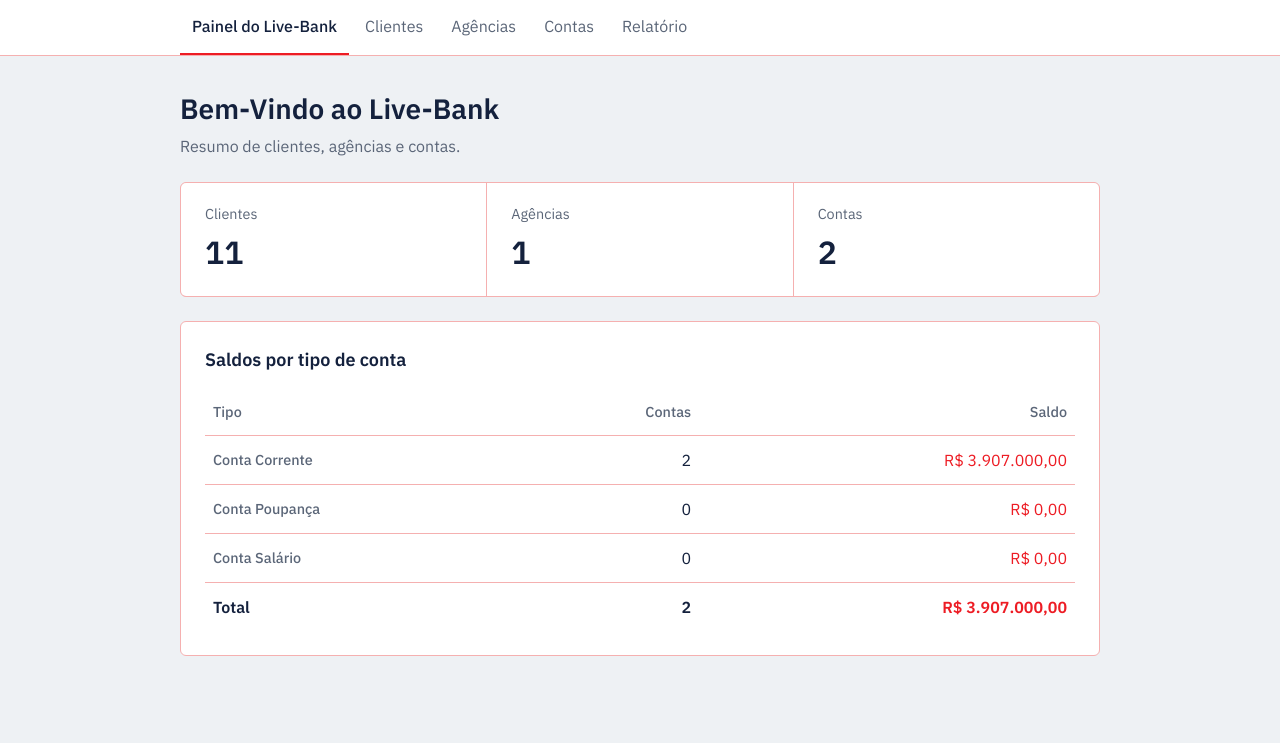
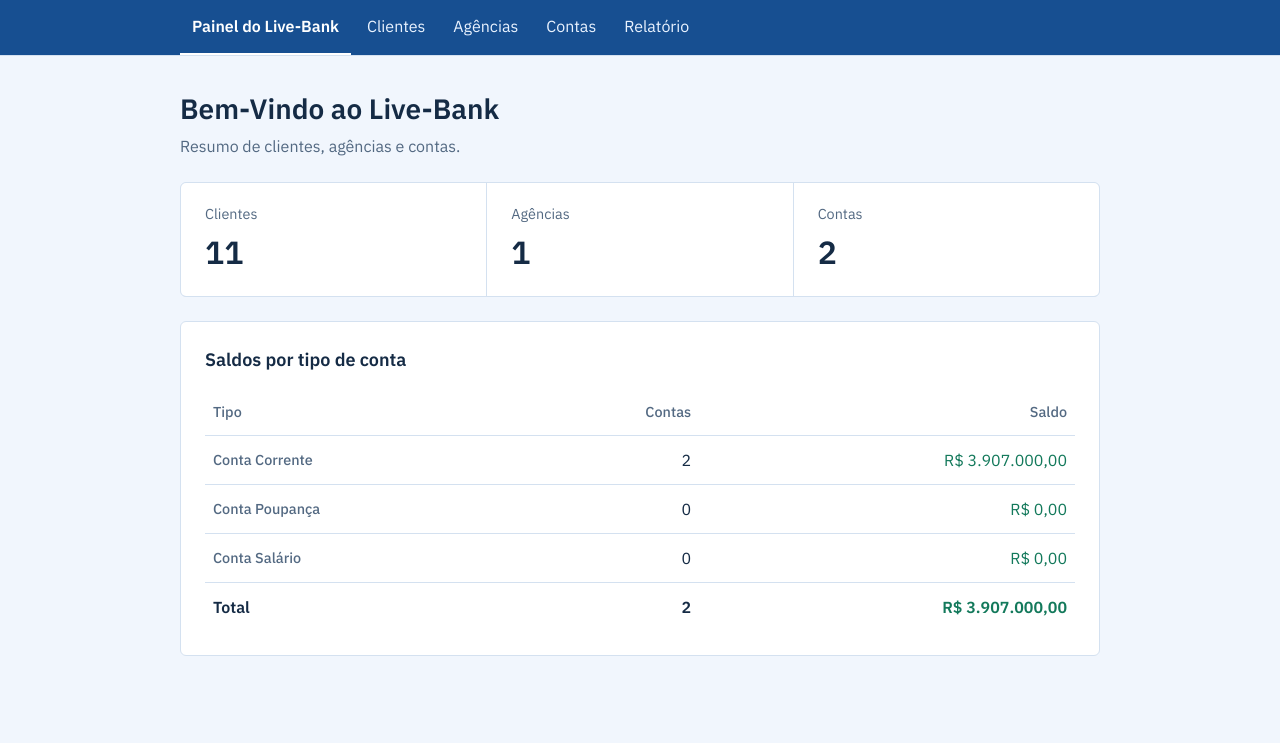
Before and after one commit to wadlenbispo-sys/Live_Bank, a Flask app: page / in a window 1280 px wide. Shown: the top 743 px of the page. Run offline with Flask 3, Linux system fonts and the light colour scheme.

Commit message:
Refactor CSS variables and styles for improved design

```diff
--- a/static/css/style.css
+++ b/static/css/style.css
@@ -1,25 +1,27 @@
 :root {
-    --bg: #eef1f4; --surface: #ffffff; --ink: #14213d; --muted: #5b6678;
-    --line: #f5b0b0; --accent: #ed1c24; --on-accent: #ffffff;
-    --positive: #ed1c24; --negative: #b3261e;
-    --ok-bg: #e3f4f1; --erro-bg: #fbe9e7;
+    --bg: #f1f6fd; --surface: #ffffff; --ink: #152b45; --muted: #536982;
+    --line: #d4e1f0; --accent: #1769c2; --on-accent: #ffffff;
+    --nav-bg: #174f91; --nav-link: #eaf3ff;
+    --positive: #13795b; --negative: #b3261e;
+    --ok-bg: #e5f4ee; --erro-bg: #fbe9e7;
 }
 @media (prefers-color-scheme: dark) {
     :root {
-        --bg: #0f1624; --surface: #172033; --ink: #e8edf5; --muted: #98a3b5;
-        --line: #2a3650; --accent: #4fd1c5; --on-accent: #0f1624;
-        --positive: #4fd1c5; --negative: #ff8a80;
-        --ok-bg: #12332f; --erro-bg: #3b1f1d;
+        --bg: #0d1d30; --surface: #142943; --ink: #f1f6fd; --muted: #b5c8de;
+        --line: #2b4563; --accent: #75b2f3; --on-accent: #10243a;
+        --nav-bg: #102f52; --nav-link: #eaf3ff;
+        --positive: #6bd2a8; --negative: #ff9a91;
+        --ok-bg: #16392f; --erro-bg: #472725;
     }
 }
 * { box-sizing: border-box; }
 body { margin: 0; background: var(--bg); color: var(--ink);
        font-family: "IBM Plex Sans", system-ui, -apple-system, "Segoe UI", sans-serif; line-height: 1.5; }
-nav { background: var(--surface); border-bottom: 1px solid var(--line); }
+nav { background: var(--nav-bg); border-bottom: 1px solid var(--line); }
 nav .interno { max-width: 960px; margin: 0 auto; padding: 0 1.25rem; display: flex; gap: 0.25rem; flex-wrap: wrap; }
-nav a { padding: 0.9rem 0.75rem; color: var(--muted); text-decoration: none; border-bottom: 2px solid transparent; }
-nav a:hover { color: var(--ink); }
-nav a[aria-current="page"] { color: var(--ink); border-bottom-color: var(--accent); font-weight: 500; }
+nav a { padding: 0.9rem 0.75rem; color: var(--nav-link); text-decoration: none; border-bottom: 2px solid transparent; }
+nav a:hover { color: #ffffff; background: rgb(255 255 255 / 10%); }
+nav a[aria-current="page"] { color: #ffffff; border-bottom-color: #ffffff; font-weight: 600; }
 main { max-width: 960px; margin: 0 auto; padding: 2rem 1.25rem 4rem; }
 h1 { font-size: 1.75rem; font-weight: 600; margin: 0 0 0.25rem; }
 h2 { font-size: 1.125rem; font-weight: 600; margin: 0 0 1rem; }
```
